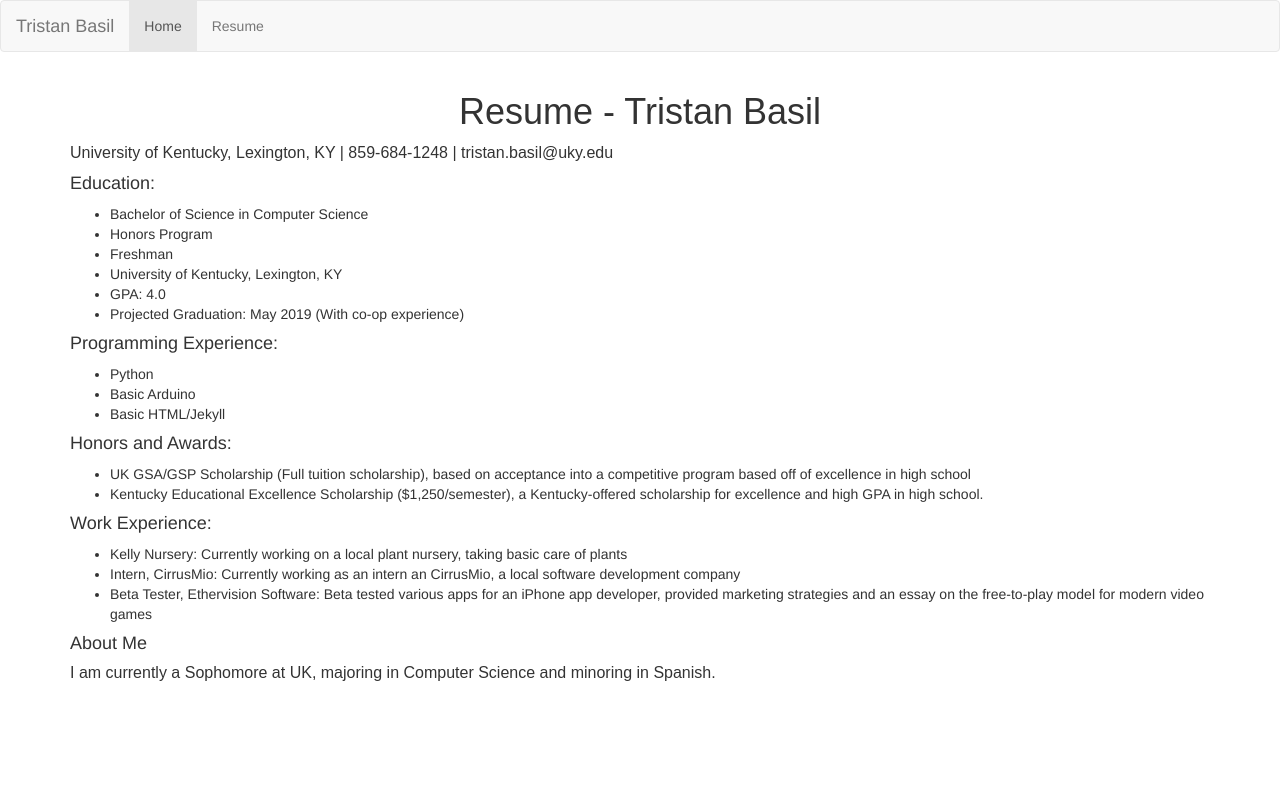
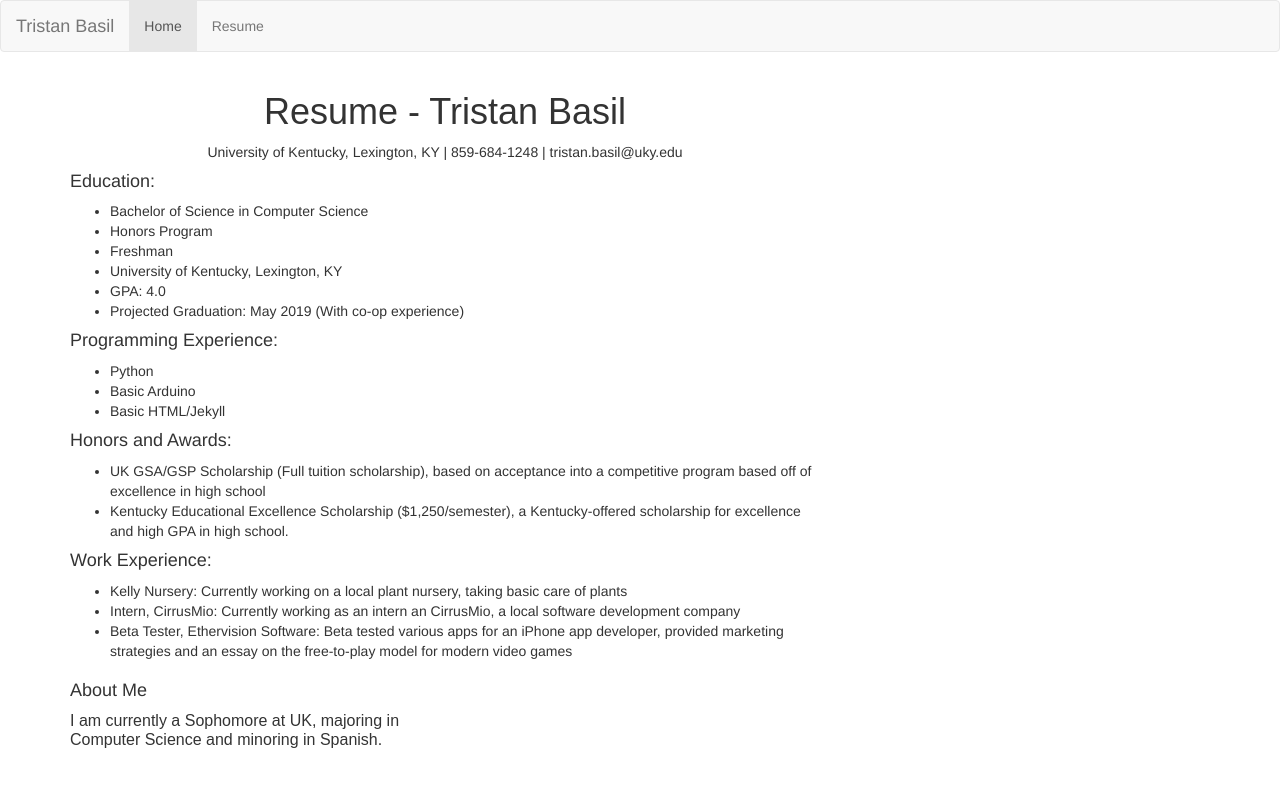
Before and after one commit to Immaculato/trying-out-jekyll, a Jekyll site: the page built from about/index.html, in a window 1280 px wide. Shown: the top 787 px of the page. Built offline with Jekyll 4.4.1, drawn with Linux system fonts in a browser that asks for light colours; nearby versions of some CDN libraries; Markdown is read by kramdown in place of the engine named in the settings.

Commit message:
fix centering

```diff
--- a/_layouts/default.html
+++ b/_layouts/default.html
@@ -1,9 +1,11 @@
 {% include header.html %}
-<div class="row-fluid">
-    <div class="span9">
+<div class="row">
+    <div class="col-md-8 coln-md-offset-4">
         {{ content }}
     </div>
-    <div class="span3">
+</div>
+<div class="row">
+    <div class="col-md-4 coln-md-offset-4">
         {% include sidebar.html %}
     </div>
 </div>
--- a/about/index.html
+++ b/about/index.html
@@ -7,25 +7,15 @@ layout: default
 <style>
 
 h1 {
-    font-family: "Arial";;
+    font-family: "Arial";
     text-align: center;
-}
-
-p1 {
-    font-family: "Arial";
-    font-size: 16px;
-}
-
-p2 {
-	font-family: "Arial";;
-	font-size:18px;
 }
 </style>
 </head>
 <body>
 
 <h1>Resume - Tristan Basil</h1>
-<p1>University of Kentucky, Lexington, KY | 859-684-1248 | tristan.basil@uky.edu</p1>
+<p class="text-center">University of Kentucky, Lexington, KY | 859-684-1248 | tristan.basil@uky.edu</p>
 
 <h4>Education:</h4>
 <ul>
```
Also changed, not shown: css/custom.css (added), 3 other files.
